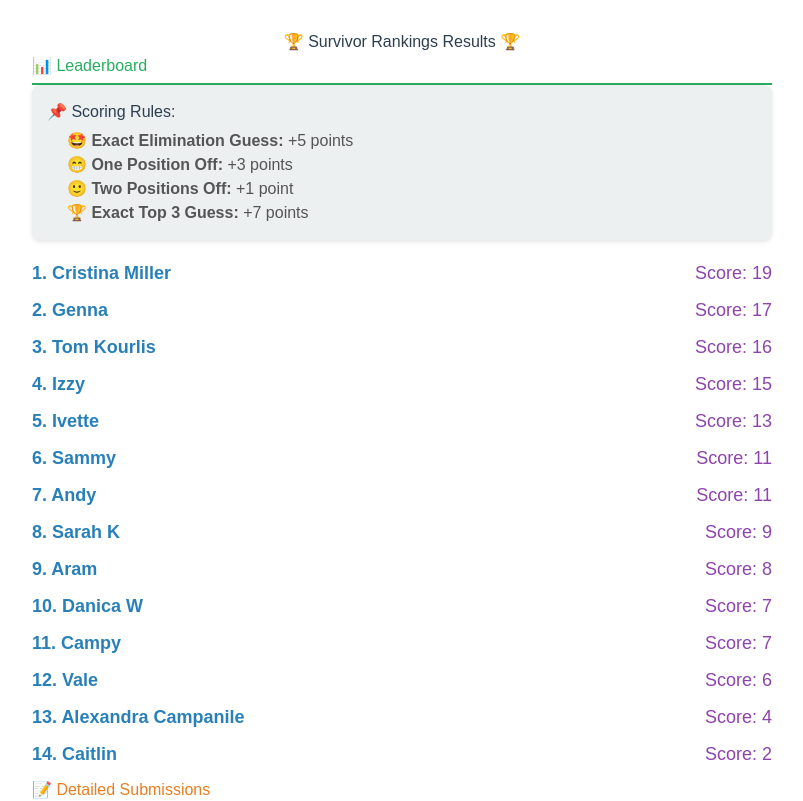
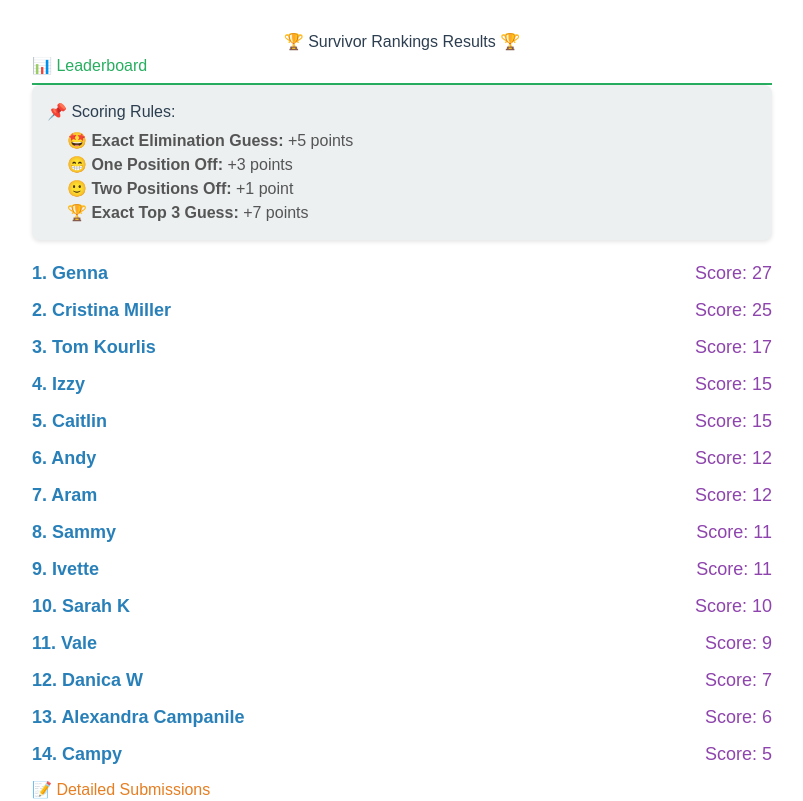
Before and after one commit to sarah-helg/survivor-rankings, a Next.js app: page / in a window 1280 px wide. Shown: the top 801 px of the page, without its empty margins (238-1041 px from the left). Built offline with nearby package versions, Linux system fonts and the light colour scheme.

Commit message:
final survivor score rankings for season 48

```diff
--- a/pages/index.tsx
+++ b/pages/index.tsx
@@ -16,10 +16,10 @@ const SurvivorRankingApp = () => {
 
     // Hardcoded scores for all 14 submitters
     const hardcodedScores: { [key: string]: number } = {
-        "Sammy": 11, "Sarah K": 9, "Tom Kourlis": 16, "Genna": 17,
-        "Vale": 6, "Danica W": 7, "Cristina Miller": 19, "Izzy": 15,
-        "Andy": 11, "Aram": 8, "Alexandra Campanile": 4, "Campy": 7,
-        "Ivette": 13, "Caitlin": 2
+        "Sammy": 11, "Sarah K": 10, "Tom Kourlis": 17, "Genna": 27,
+        "Vale": 9, "Danica W": 7, "Cristina Miller": 25, "Izzy": 15,
+        "Andy": 12, "Aram": 12, "Alexandra Campanile": 6, "Campy": 5,
+        "Ivette": 11, "Caitlin": 15
     };
 
     // Full submitted rankings for all 14 users
```
